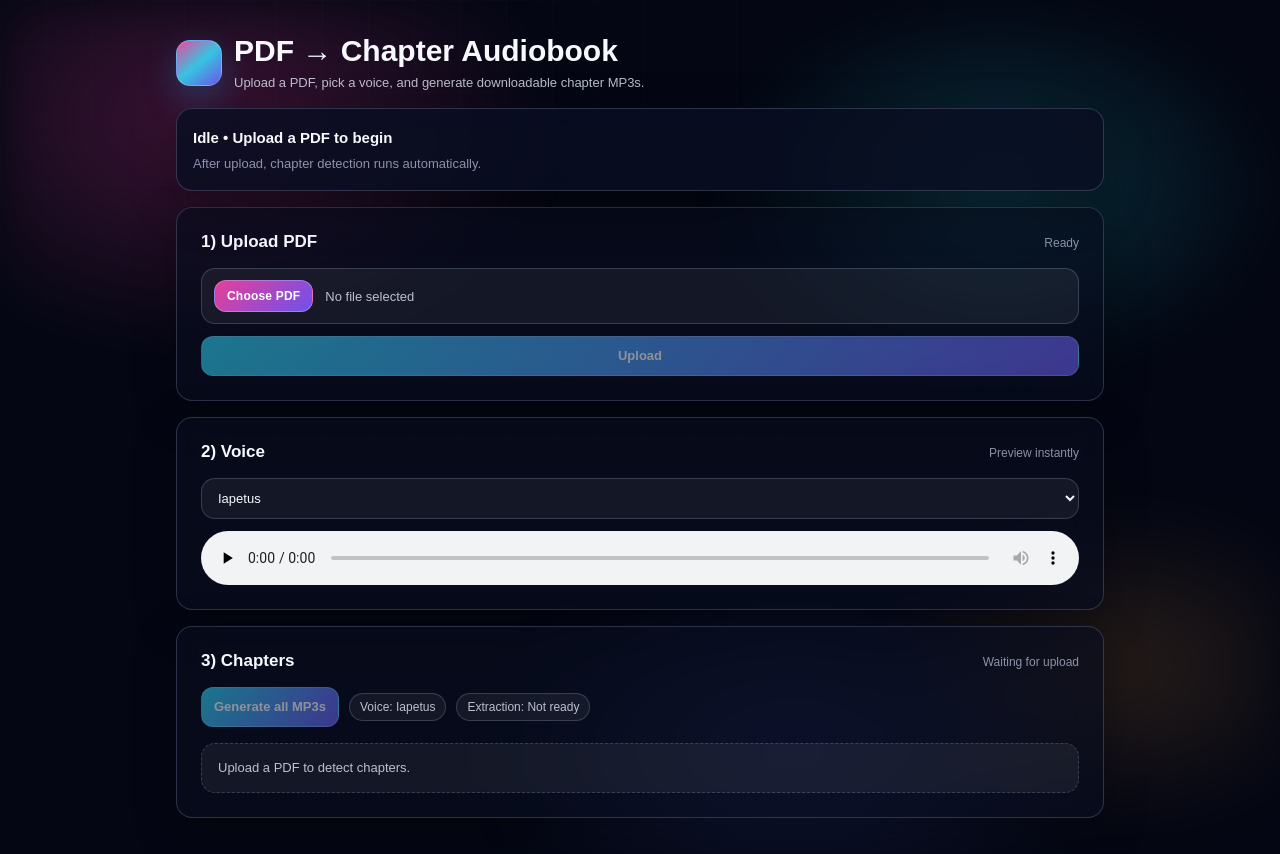
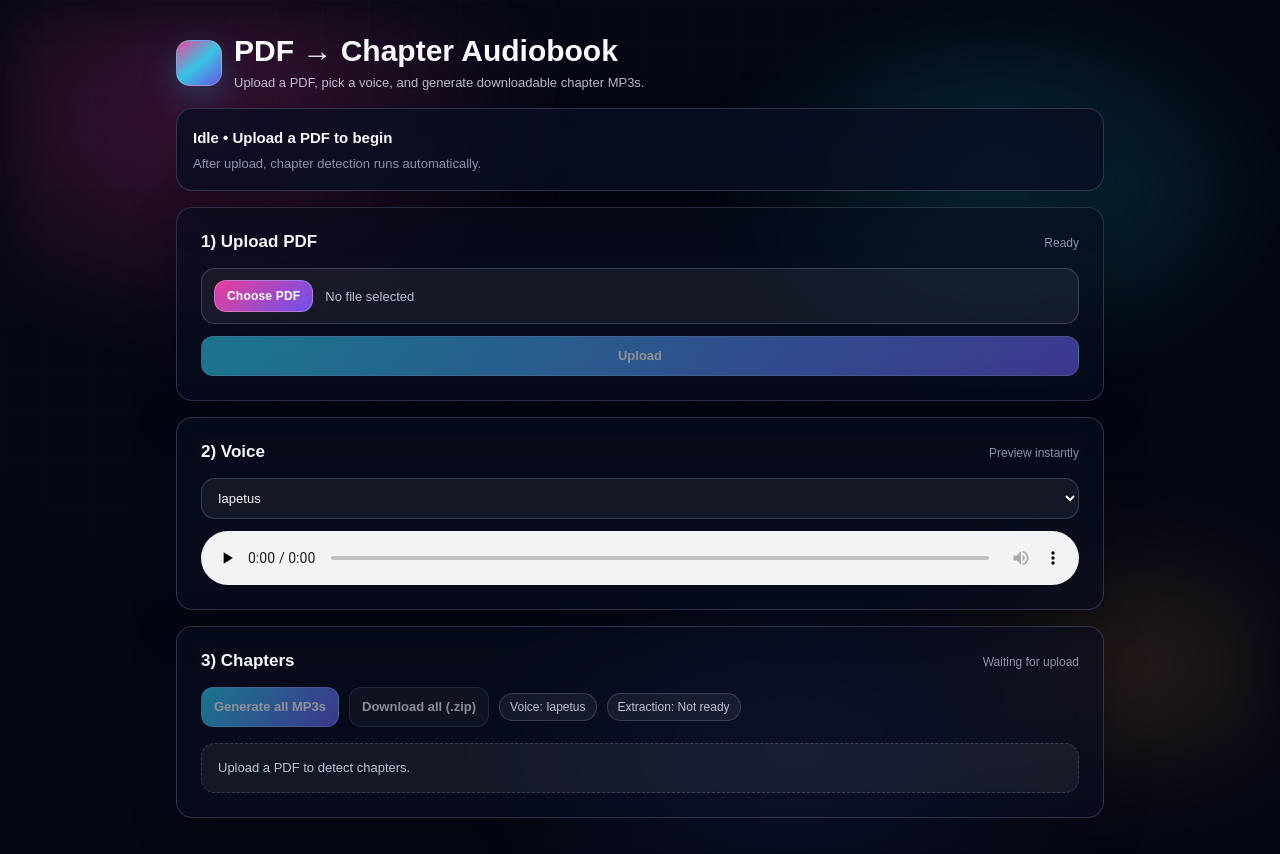
Before and after one commit to domfromasquared/pdf-to-audiobook, a Next.js app: page / in a window 1280 px wide. Built offline with nearby package versions, Linux system fonts and the light colour scheme.

Commit message:
Ver. 2.6

```diff
--- a/package.json
+++ b/package.json
@@ -15,6 +15,7 @@
   "dependencies": {
     "@google-cloud/text-to-speech": "^6.4.0",
     "@vercel/blob": "^2.3.0",
+    "fflate": "^0.8.2",
     "next": "16.1.6",
     "pdfjs-dist": "^5.4.624",
     "react": "19.2.3",
--- a/src/app/page.tsx
+++ b/src/app/page.tsx
@@ -1,6 +1,7 @@
 "use client";
 
 import { useEffect, useMemo, useState } from "react";
+import { zipSync } from "fflate";
 import styles from "./page.module.css";
 
 type Chapter = {
@@ -17,6 +18,12 @@ type VoiceOption = "Iapetus" | "Enceladus" | "Orus" | "Leda" | "Callirrhoe";
 type GeneratingAllState = {
   active: boolean;
   currentChapterIndex: number | null;
+  completedCount: number;
+  totalCount: number;
+};
+
+type DownloadAllState = {
+  active: boolean;
   completedCount: number;
   totalCount: number;
 };
@@ -106,6 +113,11 @@ export default function Home() {
   });
   const [generatingByChapter, setGeneratingByChapter] = useState<Record<number, boolean>>({});
   const [downloadingByChapter, setDownloadingByChapter] = useState<Record<number, boolean>>({});
+  const [downloadingAll, setDownloadingAll] = useState<DownloadAllState>({
+    active: false,
+    completedCount: 0,
+    totalCount: 0,
+  });
 
   const [error, setError] = useState<string | null>(null);
   const [lastActionMessage, setLastActionMessage] = useState("Idle. Upload a PDF to begin.");
@@ -120,6 +132,19 @@ export default function Home() {
   );
 
   const canGenerateAll = readyForGeneration && !generatingAll.active;
+
+  const downloadableChapters = useMemo(() => {
+    if (!chapters?.length) return [];
+    return chapters
+      .filter((ch) => Boolean(chapterDownloads[ch.index]))
+      .sort((a, b) => a.index - b.index)
+      .map((ch) => ({
+        chapter: ch,
+        url: chapterDownloads[ch.index],
+      }));
+  }, [chapters, chapterDownloads]);
+
+  const canDownloadAll = downloadableChapters.length >= 1 && !downloadingAll.active;
 
   const firstGeneratingChapter = useMemo(() => {
     const found = Object.entries(generatingByChapter).find(([, active]) => active);
@@ -151,6 +176,13 @@ export default function Home() {
         busy: true,
       };
     }
+    if (downloadingAll.active) {
+      return {
+        message: `Preparing ZIP (${downloadingAll.completedCount}/${downloadingAll.totalCount})…`,
+        subtext: "Fetching generated chapter files and packaging them into one download.",
+        busy: true,
+      };
+    }
     if (firstGeneratingChapter != null) {
       return {
         message: `Generating chapter ${firstGeneratingChapter}…`,
@@ -170,7 +202,7 @@ export default function Home() {
       subtext: "After upload, chapter detection runs automatically.",
       busy: false,
     };
-  }, [isUploading, isDetecting, generatingAll, firstGeneratingChapter, hasChapters, chapters, numPages]);
+  }, [isUploading, isDetecting, generatingAll, downloadingAll, firstGeneratingChapter, hasChapters, chapters, numPages]);
 
   useEffect(() => {
     setLastActionMessage(activity.message);
@@ -196,9 +228,18 @@ export default function Home() {
     setGeneratingAll({ active: false, currentChapterIndex: null, completedCount: 0, totalCount: 0 });
     setGeneratingByChapter({});
     setDownloadingByChapter({});
+    setDownloadingAll({ active: false, completedCount: 0, totalCount: 0 });
     setChapterDownloads({});
     setChapterStatus({});
     setChapterErrors({});
+  }
+
+  function sanitizeFilenamePart(input: string) {
+    const cleaned = (input || "")
+      .replace(/[<>:"/\\|?*\u0000-\u001F]/g, "")
+      .replace(/\s+/g, " ")
+      .trim();
+    return cleaned || "Chapter";
   }
 
   async function detectChaptersForUrl(uploadedPdfUrl: string) {
@@ -473,6 +514,60 @@ export default function Home() {
     }, 1800);
   }
 
+  async function downloadAllZip() {
+    if (!canDownloadAll || downloadingAll.active) return;
+
+    setError(null);
+    setDownloadingAll({
+      active: true,
+      completedCount: 0,
+      totalCount: downloadableChapters.length,
+    });
+    setLastActionMessage("Preparing ZIP download.");
+
+    try {
+      const files: Record<string, Uint8Array> = {};
+      let completedCount = 0;
+
+      for (const item of downloadableChapters) {
+        const chapterIndex = item.chapter.index;
+        const res = await fetch(item.url, { method: "GET" });
+        if (!res.ok) {
+          throw new Error(`Failed to fetch chapter ${chapterIndex} (${res.status})`);
+        }
+        const arrayBuffer = await res.arrayBuffer();
+        const index = String(chapterIndex).padStart(2, "0");
+        const safeTitle = sanitizeFilenamePart(item.chapter.title);
+        const filename = `${index} - ${safeTitle}.mp3`;
+        files[filename] = new Uint8Array(arrayBuffer);
+
+        completedCount += 1;
+        setDownloadingAll((prev) => ({ ...prev, completedCount }));
+      }
+
+      const zipBytes = zipSync(files);
+      const zipBuffer = Uint8Array.from(zipBytes).buffer;
+      const blob = new Blob([zipBuffer], { type: "application/zip" });
+      const href = URL.createObjectURL(blob);
+      const a = document.createElement("a");
+      a.href = href;
+      a.download = "audiobook.zip";
+      document.body.appendChild(a);
+      a.click();
+      a.remove();
+      URL.revokeObjectURL(href);
+
+      setLastActionMessage(`ZIP ready. Downloaded ${downloadableChapters.length} chapters.`);
+    } catch (e: any) {
+      setError(e?.message || "Failed to prepare ZIP download.");
+    } finally {
+      setDownloadingAll((prev) => ({
+        ...prev,
+        active: false,
+      }));
+    }
+  }
+
   return (
     <main className={styles.page}>
       <div className={styles.bgGlowA} aria-hidden="true" />
@@ -579,6 +674,22 @@ export default function Home() {
                     )}
                   </button>
 
+                  <button
+                    className={cx(styles.btn, styles.btnSecondary)}
+                    onClick={downloadAllZip}
+                    disabled={!canDownloadAll}
+                    aria-busy={downloadingAll.active}
+                  >
+                    {downloadingAll.active ? (
+                      <Spinner
+                        label={`Preparing ZIP (${downloadingAll.completedCount}/${downloadingAll.totalCount})…`}
+                        small
+                      />
+                    ) : (
+                      "Download all (.zip)"
+                    )}
+                  </button>
+
                   <span className={styles.metaPill}>Voice: {selectedVoice}</span>
                   <span className={styles.metaPill}>Extraction: {extractedUrl ? "Ready" : "Not ready"}</span>
                 </div>
```
Also changed, not shown: 1 other file (tests, documents, lock files or other folders).
